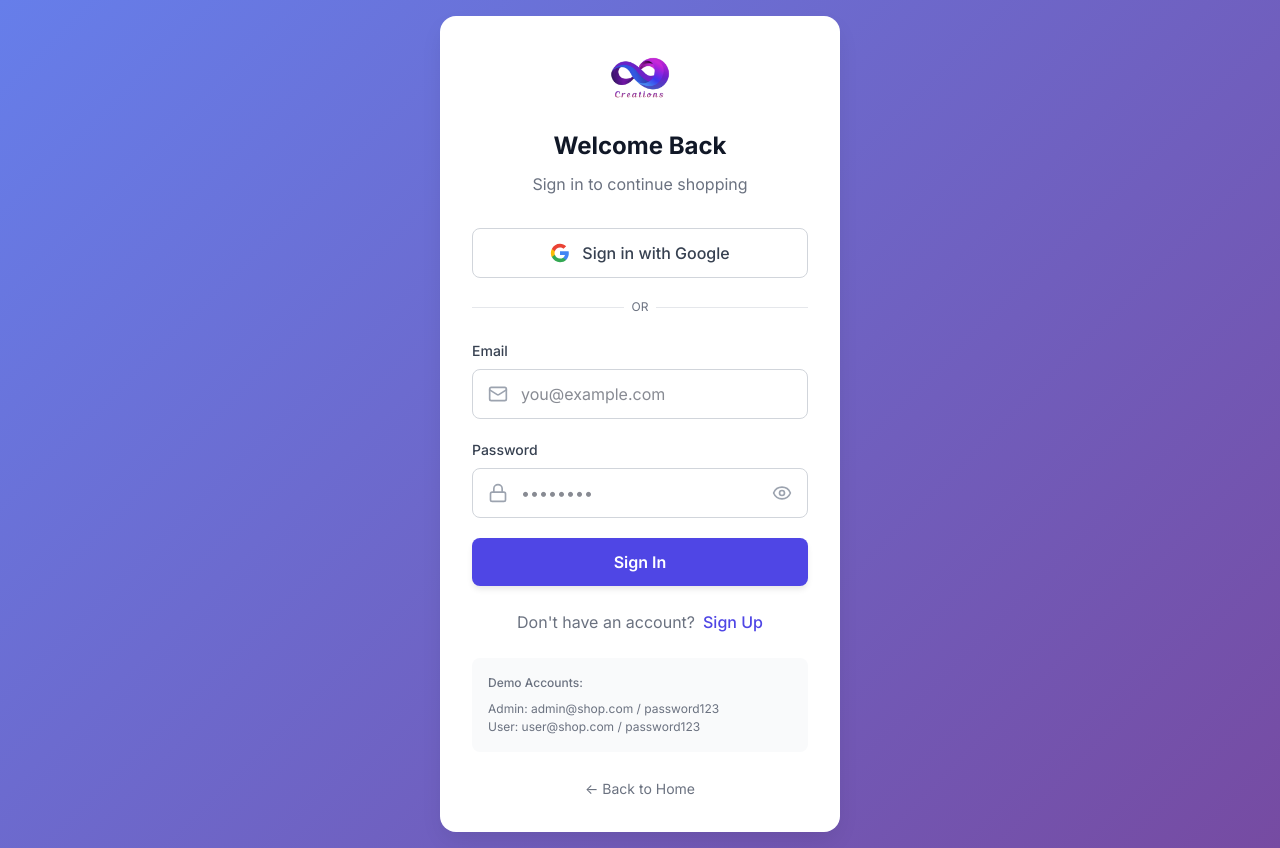
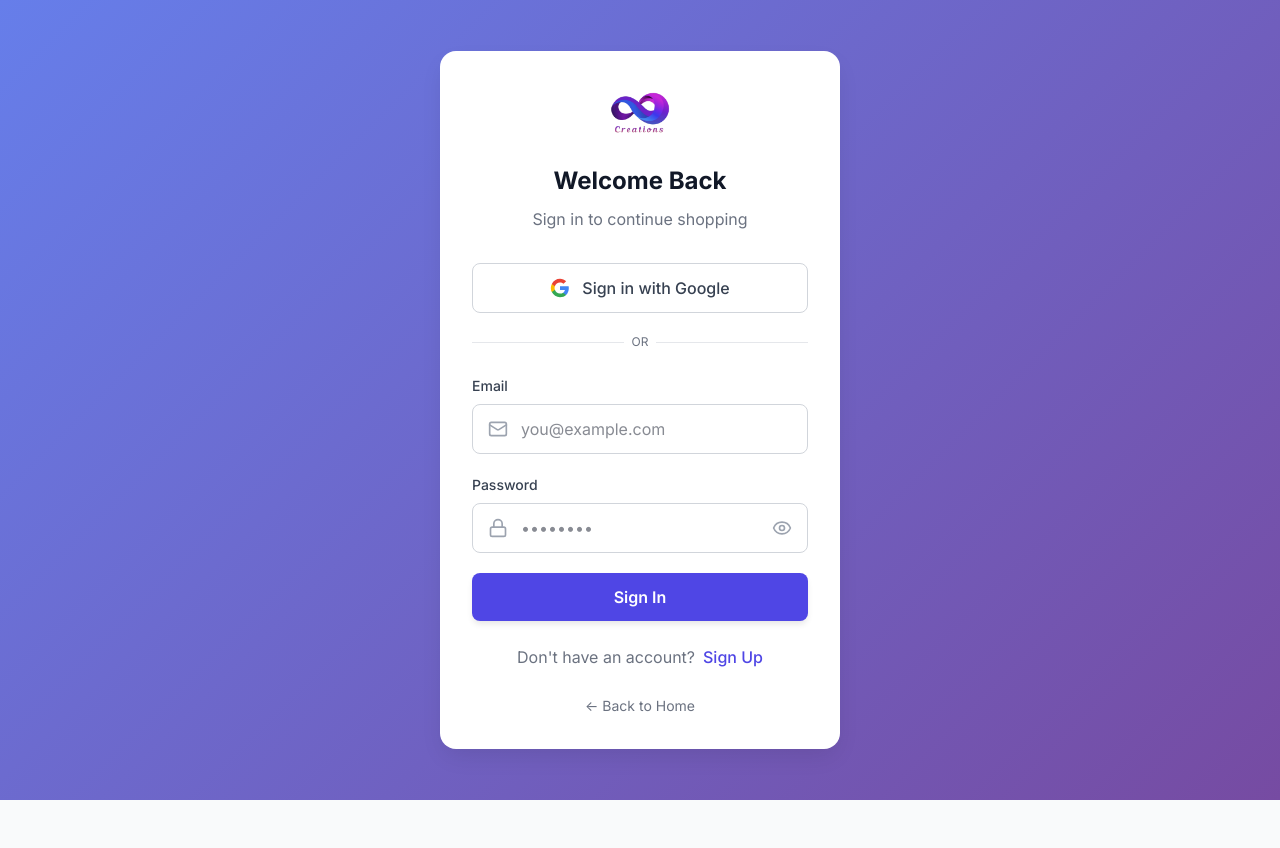
Before and after one commit to amit036/infinite_creations_ui, a Next.js app: page /login in a window 1280 px wide. After the commit the page ends 800 px from the top, so only its background shows below. Built offline with nearby package versions, Linux system fonts and the light colour scheme; no server answers.

Commit message:
chore: Remove demo accounts from login page

```diff
--- a/src/app/login/page.js
+++ b/src/app/login/page.js
@@ -265,12 +265,7 @@ function LoginForm() {
                 </p>
             </div>
 
-            {/* Demo Accounts */}
-            <div style={{ marginTop: '24px', padding: '16px', background: '#f9fafb', borderRadius: '8px' }}>
-                <p style={{ fontSize: '12px', color: '#6b7280', marginBottom: '8px', fontWeight: 500 }}>Demo Accounts:</p>
-                <p style={{ fontSize: '12px', color: '#6b7280' }}>Admin: admin@shop.com / password123</p>
-                <p style={{ fontSize: '12px', color: '#6b7280' }}>User: user@shop.com / password123</p>
-            </div>
+
 
             <div style={{ textAlign: 'center', marginTop: '24px' }}>
                 <Link href="/" style={{ color: '#6b7280', fontSize: '14px', textDecoration: 'none' }}>
```
